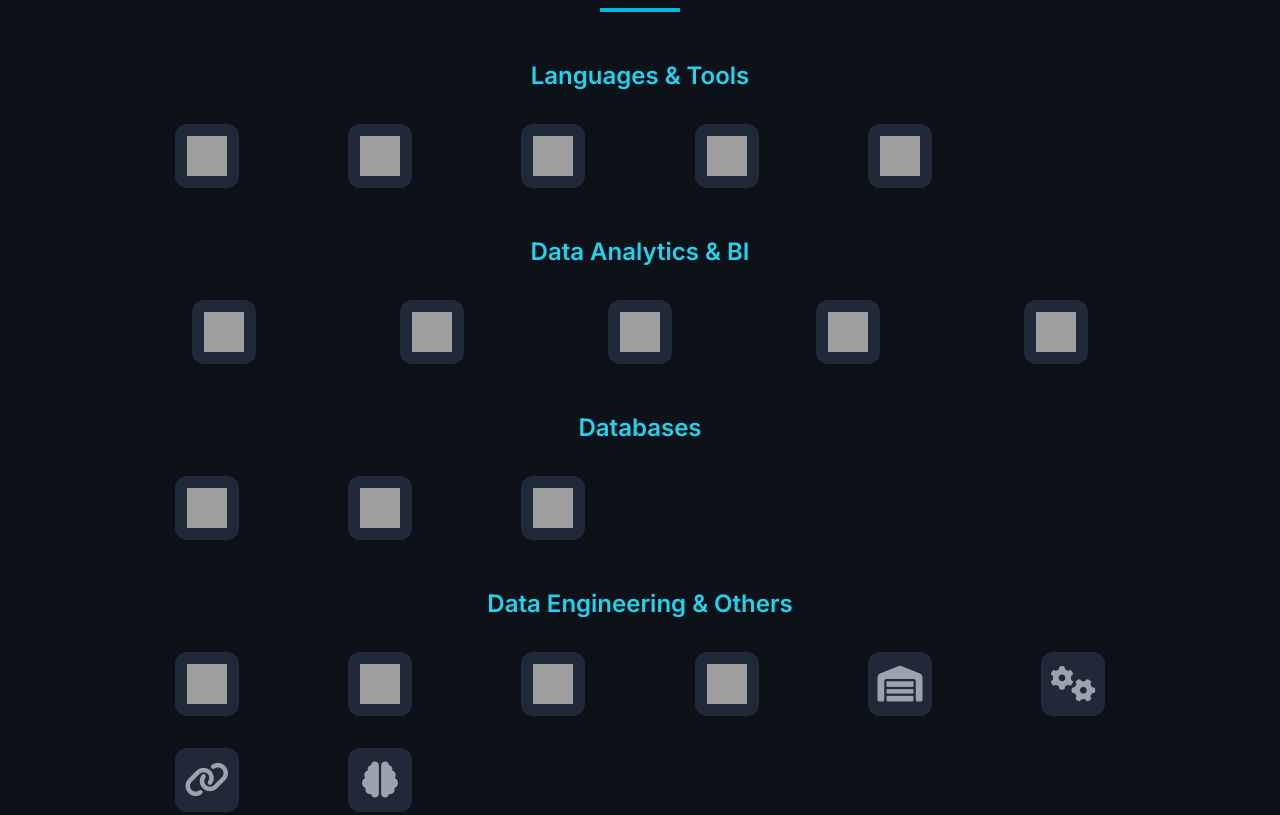
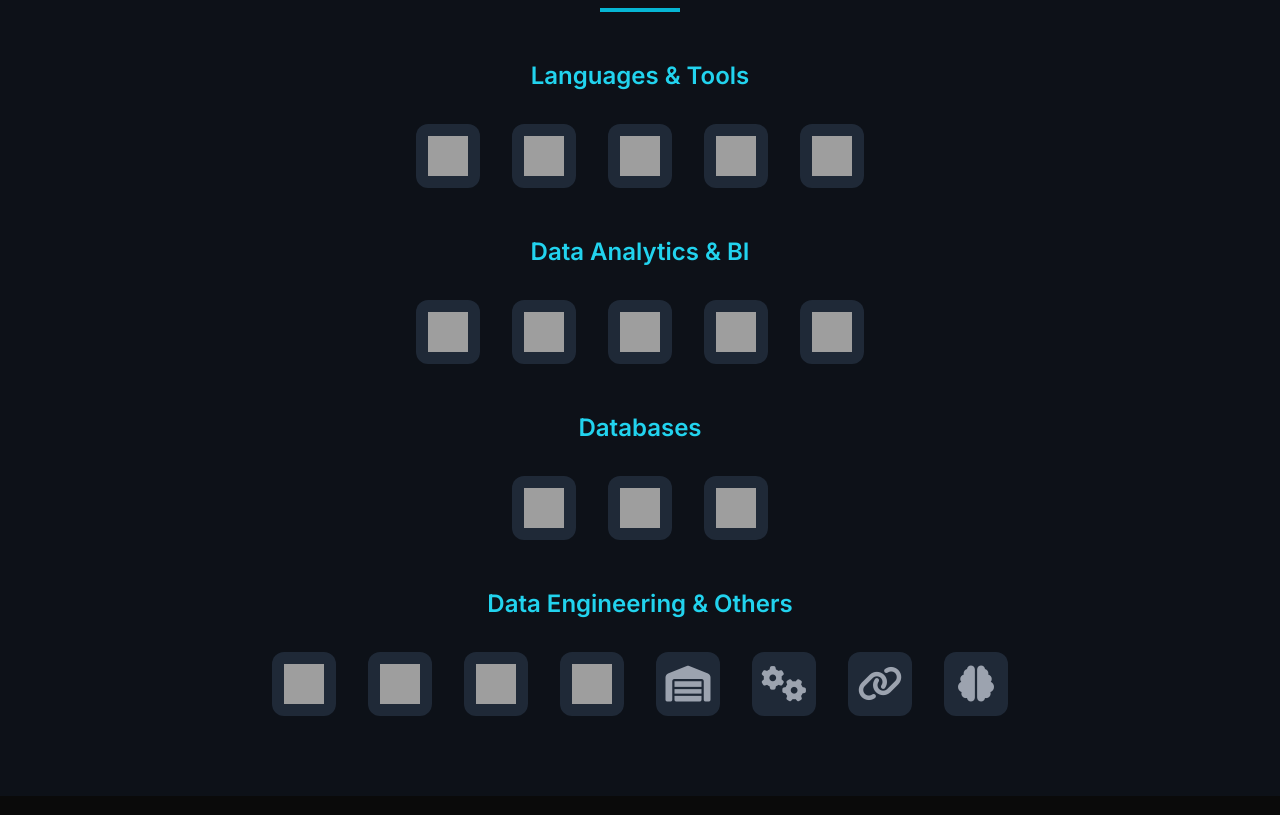
Before and after one commit to PrudhviKoduru/portfolio, a plain HTML site: page index.html in a window 1280 px wide. Shown: the part 1640-2455 px from the top of the page. Drawn offline with nearby package versions, Linux system fonts and the light colour scheme; grey boxes are pictures that could not be loaded; animation ran at ten frames a second.

Commit message:
Update index.html

```diff
--- a/index.html
+++ b/index.html
@@ -293,7 +293,7 @@
                     <!-- Languages & Tools -->
                     <div class="fade-in-section">
                         <h3 class="text-2xl font-semibold text-center mb-8 text-cyan-400">Languages & Tools</h3>
-                        <div class="grid grid-cols-3 sm:grid-cols-4 md:grid-cols-6 justify-items-center gap-y-8 gap-x-4">
+                        <div class="flex flex-wrap justify-center gap-8">
                             <div class="skill-icon-wrapper"><img src="https://cdn.jsdelivr.net/gh/devicons/devicon/icons/python/python-original.svg" alt="Python"><span class="tooltip">Python</span></div>
                             <div class="skill-icon-wrapper"><img src="https://cdn.jsdelivr.net/gh/devicons/devicon/icons/mysql/mysql-original.svg" alt="SQL"><span class="tooltip">SQL</span></div>
                             <div class="skill-icon-wrapper"><img src="https://cdn.jsdelivr.net/gh/devicons/devicon/icons/java/java-original.svg" alt="Java"><span class="tooltip">Java</span></div>
@@ -304,7 +304,7 @@
                     <!-- Data Analytics & BI -->
                     <div class="fade-in-section" style="transition-delay: 200ms;">
                         <h3 class="text-2xl font-semibold text-center mb-8 text-cyan-400">Data Analytics & BI</h3>
-                        <div class="grid grid-cols-3 sm:grid-cols-4 md:grid-cols-5 justify-items-center gap-y-8 gap-x-4">
+                        <div class="flex flex-wrap justify-center gap-8">
                             <div class="skill-icon-wrapper"><img src="https://cdn.jsdelivr.net/gh/devicons/devicon/icons/pandas/pandas-original.svg" alt="Pandas"><span class="tooltip">Pandas</span></div>
                             <div class="skill-icon-wrapper"><img src="https://cdn.jsdelivr.net/gh/devicons/devicon/icons/numpy/numpy-original.svg" alt="Numpy"><span class="tooltip">Numpy</span></div>
                             <div class="skill-icon-wrapper"><img src="https://www.svgrepo.com/show/354213/power-bi.svg" alt="Power BI"><span class="tooltip">Power BI</span></div>
@@ -315,7 +315,7 @@
                     <!-- Databases -->
                     <div class="fade-in-section" style="transition-delay: 400ms;">
                         <h3 class="text-2xl font-semibold text-center mb-8 text-cyan-400">Databases</h3>
-                        <div class="grid grid-cols-3 sm:grid-cols-4 md:grid-cols-6 justify-items-center gap-y-8 gap-x-4">
+                        <div class="flex flex-wrap justify-center gap-8">
                             <div class="skill-icon-wrapper"><img src="https://cdn.jsdelivr.net/gh/devicons/devicon/icons/mysql/mysql-original.svg" alt="MySQL"><span class="tooltip">MySQL</span></div>
                             <div class="skill-icon-wrapper"><img src="https://cdn.jsdelivr.net/gh/devicons/devicon/icons/mongodb/mongodb-original.svg" alt="MongoDB"><span class="tooltip">MongoDB</span></div>
                             <div class="skill-icon-wrapper"><img src="https://cdn.jsdelivr.net/gh/devicons/devicon/icons/sqlite/sqlite-original.svg" alt="SQLite"><span class="tooltip">SQLite</span></div>
@@ -324,11 +324,11 @@
                     <!-- Data Engineering & Others -->
                     <div class="fade-in-section" style="transition-delay: 600ms;">
                         <h3 class="text-2xl font-semibold text-center mb-8 text-cyan-400">Data Engineering & Others</h3>
-                        <div class="grid grid-cols-3 sm:grid-cols-4 md:grid-cols-6 justify-items-center gap-y-8 gap-x-4">
+                        <div class="flex flex-wrap justify-center gap-8">
                             <div class="skill-icon-wrapper"><img src="https://cdn.jsdelivr.net/gh/devicons/devicon/icons/apachespark/apachespark-original-wordmark.svg" alt="PySpark"><span class="tooltip">PySpark</span></div>
                             <div class="skill-icon-wrapper"><img src="https://cdn.jsdelivr.net/gh/devicons/devicon/icons/airflow/airflow-original.svg" alt="Apache Airflow"><span class="tooltip">Apache Airflow</span></div>
                             <div class="skill-icon-wrapper"><img src="https://cdn.jsdelivr.net/gh/devicons/devicon/icons/snowflake/snowflake-original.svg" alt="Snowflake"><span class="tooltip">Snowflake</span></div>
-                            <div class="skill-icon-wrapper"><img src="https://cdn.jsdelivr.net/gh/devicons/devicon/icons/amazonwebservices/amazonwebservices-original.svg" alt="AWS"><span class="tooltip">AWS</span></div>
+                            <div class="skill-icon-wrapper"><img src="https://cdn.jsdelivr.net/gh/devicons/devicon/icons/amazonwebservices/amazonwebservices-original-wordmark.svg" alt="AWS"><span class="tooltip">AWS</span></div>
                             <div class="skill-icon-wrapper"><i class="fas fa-warehouse skill-fa-icon"></i><span class="tooltip">Data Warehousing</span></div>
                             <div class="skill-icon-wrapper"><i class="fas fa-cogs skill-fa-icon"></i><span class="tooltip">ETL Pipelines</span></div>
                             <div class="skill-icon-wrapper"><i class="fas fa-link skill-fa-icon"></i><span class="tooltip">API Integration</span></div>
```
